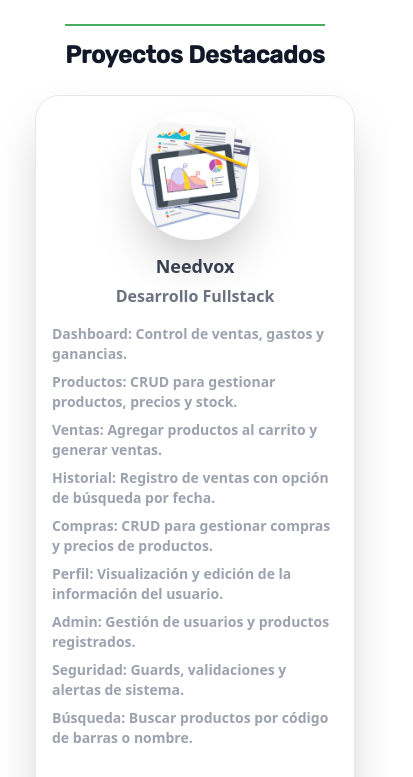
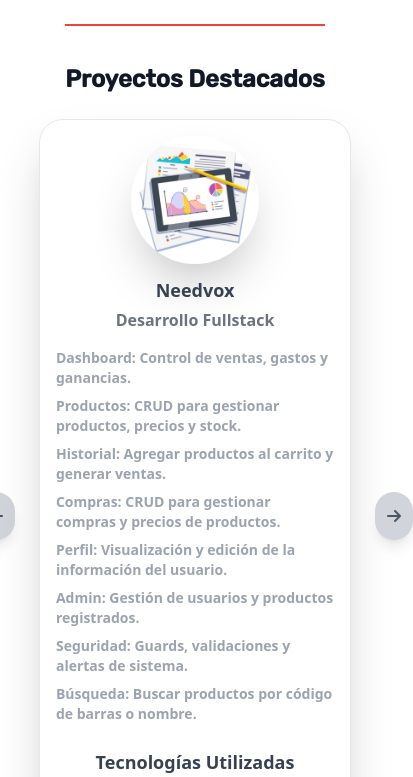
Before and after one commit to jaavispeed/Portafolio, an Angular app: page /home in a window 390 px wide. Shown: the part 820-1597 px from the top of the page, 413 px wide, since content can reach past the window. Built offline with nearby package versions, Linux system fonts and the light colour scheme.

Commit message:
Flechas que cambian

```diff
--- a/src/app/Pages/landing-page/landing-page.component.ts
+++ b/src/app/Pages/landing-page/landing-page.component.ts
@@ -15,7 +15,7 @@
 })
 export default class LandingPageComponent {
 
-  loading: boolean = true;
+  loading: boolean = false;
   menuOpen: boolean = false;
 
   ngOnInit(): void {
--- a/src/app/Pages/projects/projects.component.html
+++ b/src/app/Pages/projects/projects.component.html
@@ -4,50 +4,73 @@
     Proyectos Destacados
   </h2>
 
-  <!-- Contenedor de tarjetas con la estructura del modal reemplazada -->
-  <div class="flex justify-center gap-6 mt-6">
-    <!-- Tarjeta con estructura del modal achicada -->
-    <div class="bg-white font-semibold text-center rounded-3xl border shadow-2xl p-4 max-w-xs sm:max-w-sm md:max-w-md lg:max-w-lg flex flex-col justify-between">
-      <img class="mb-3 w-32 h-32 rounded-full shadow-2xl mx-auto" src="Needvox.png" alt="Needvox">
-      <h1 class="text-lg text-gray-700">Needvox</h1>
-      <h3 class="text-md text-gray-500 mt-1">Desarrollo Fullstack</h3>
+  <div class="flex items-center gap-6 mt-6">
+    <!-- Flecha izquierda -->
+    <button
+      class="p-3 bg-gray-300 hover:bg-gray-400 rounded-full shadow-lg transition"
+      (click)="changeCard('prev')"
+    >
+      <i class="fas fa-arrow-left text-gray-600"></i>
+    </button>
+
+    <!-- Tarjeta dinámica -->
+    <div
+      class="bg-white font-semibold text-center rounded-3xl border shadow-2xl p-4 max-w-xs sm:max-w-sm md:max-w-md lg:max-w-lg flex flex-col justify-between"
+    >
+      <img
+        class="mb-3 w-32 h-32 rounded-full shadow-2xl mx-auto"
+        [src]="projects[currentIndex].image"
+        [alt]="projects[currentIndex].name"
+      />
+      <h1 class="text-lg text-gray-700">{{ projects[currentIndex].name }}</h1>
+      <h3 class="text-md text-gray-500 mt-1">{{ projects[currentIndex].role }}</h3>
 
       <!-- Lista de funcionalidades resumidas -->
       <ul class="text-sm text-left text-gray-400 mt-4 space-y-2">
-        <li><strong>Dashboard:</strong> Control de ventas, gastos y ganancias.</li>
-        <li><strong>Productos:</strong> CRUD para gestionar productos, precios y stock.</li>
-        <li><strong>Ventas:</strong> Agregar productos al carrito y generar ventas.</li>
-        <li><strong>Historial:</strong> Registro de ventas con opción de búsqueda por fecha.</li>
-        <li><strong>Compras:</strong> CRUD para gestionar compras y precios de productos.</li>
-        <li><strong>Perfil:</strong> Visualización y edición de la información del usuario.</li>
-        <li><strong>Admin:</strong> Gestión de usuarios y productos registrados.</li>
-        <li><strong>Seguridad:</strong> Guards, validaciones y alertas de sistema.</li>
-        <li><strong>Búsqueda:</strong> Buscar productos por código de barras o nombre.</li>
+        <li *ngFor="let feature of projects[currentIndex].description">
+          <strong>{{ feature.title }}:</strong> {{ feature.detail }}
+        </li>
       </ul>
 
-      <!-- Sección de Tecnologías Utilizadas -->
+      <!-- Tecnologías utilizadas -->
       <div class="mt-6">
         <h3 class="text-lg font-semibold text-gray-700">Tecnologías Utilizadas</h3>
         <div class="flex justify-center gap-4 mt-2">
-          <!-- Iconos de tecnologías centrados -->
-          <img src="https://cdn.jsdelivr.net/gh/devicons/devicon@latest/icons/angular/angular-original.svg" alt="Angular" class="w-8 h-8" />
-          <img src="https://nestjs.com/img/logo-small.svg" alt="NestJS" class="w-8 h-8" />
-          <img src="https://cdn.jsdelivr.net/gh/devicons/devicon@latest/icons/typescript/typescript-original.svg" alt="Typescript" class="w-8 h-8" />
-          <img src="https://cdn.jsdelivr.net/gh/devicons/devicon@latest/icons/postgresql/postgresql-original.svg" alt="PostgreSQL" class="w-8 h-8" />
-          <img src="https://cdn.jsdelivr.net/gh/devicons/devicon@latest/icons/tailwindcss/tailwindcss-original.svg" alt="Tailwind CSS" class="w-8 h-8" />
-          <img src="https://cdn.jsdelivr.net/gh/devicons/devicon@latest/icons/vercel/vercel-original-wordmark.svg" alt="Vercel" class="w-8 h-8" />
+          <!-- Muestra dinámicamente las tecnologías con iconos -->
+          <img
+            *ngFor="let tech of projects[currentIndex].technologies"
+            [src]="tech.icon"
+            [alt]="tech.name"
+            class="w-8 h-8"
+          />
         </div>
       </div>
 
-      <!-- Botones para la página y el repositorio de GitHub con iconos -->
+      <!-- Botones para página y repositorio -->
       <div class="mt-4 flex justify-start gap-4">
-        <a href="https://needvox.com" target="_blank" class="px-4 py-2 bg-blue-500 text-white rounded-lg hover:bg-blue-600 transition-colors flex items-center">
+        <a
+          [href]="projects[currentIndex].pageUrl"
+          target="_blank"
+          class="px-4 py-2 bg-blue-500 text-white rounded-lg hover:bg-blue-600 transition-colors flex items-center"
+        >
           <i class="fas fa-link mr-2"></i> Ver Página
         </a>
-        <a href="https://github.com/jaavispeed/Needvox" target="_blank" class="px-4 py-2 bg-gray-800 text-white rounded-lg hover:bg-gray-700 transition-colors flex items-center">
+        <a
+          [href]="projects[currentIndex].repoUrl"
+          target="_blank"
+          class="px-4 py-2 bg-gray-800 text-white rounded-lg hover:bg-gray-700 transition-colors flex items-center"
+        >
           <i class="fab fa-github mr-2"></i> Ver Repositorio
         </a>
       </div>
     </div>
+
+    <!-- Flecha derecha -->
+    <button
+      class="p-3 bg-gray-300 hover:bg-gray-400 rounded-full shadow-lg transition"
+      (click)="changeCard('next')"
+    >
+      <i class="fas fa-arrow-right text-gray-600"></i>
+    </button>
   </div>
 </div>
--- a/src/app/Pages/projects/projects.component.ts
+++ b/src/app/Pages/projects/projects.component.ts
@@ -9,7 +9,79 @@
   styleUrl: './projects.component.css'
 })
 export default class ProjectsComponent {
+  currentIndex = 0; // Índice de la tarjeta actual
   isModalOpen: boolean = false;
+
+
+
+  // Array de tarjetas
+  projects = [
+    {
+      name: 'Needvox',
+      role: 'Desarrollo Fullstack',
+      image: 'Needvox.png',
+      description: [
+        { title: 'Dashboard', detail: 'Control de ventas, gastos y ganancias.' },
+        { title: 'Productos', detail: 'CRUD para gestionar productos, precios y stock.' },
+        { title: 'Historial', detail: 'Agregar productos al carrito y generar ventas.' },
+        { title: 'Compras', detail: 'CRUD para gestionar compras y precios de productos.' },
+        { title: 'Perfil', detail: 'Visualización y edición de la información del usuario.' },
+        { title: 'Admin', detail: 'Gestión de usuarios y productos registrados.' },
+        { title: 'Seguridad', detail: 'Guards, validaciones y alertas de sistema.' },
+        { title: 'Búsqueda', detail: 'Buscar productos por código de barras o nombre.' },
+
+      ],
+      technologies: [
+        { name: 'Angular', icon: 'https://cdn.jsdelivr.net/gh/devicons/devicon/icons/angular/angular-original.svg' },
+        { name: 'NestJS', icon: 'https://nestjs.com/img/logo-small.svg' },
+        { name: 'Typescript', icon: 'https://cdn.jsdelivr.net/gh/devicons/devicon/icons/typescript/typescript-original.svg' },
+        { name: 'PostgreSQL', icon: 'https://cdn.jsdelivr.net/gh/devicons/devicon/icons/postgresql/postgresql-original.svg' },
+        { name: 'Tailwind CSS', icon: 'https://cdn.jsdelivr.net/gh/devicons/devicon@latest/icons/tailwindcss/tailwindcss-original.svg' },
+        { name: 'Vercel', icon: 'https://cdn.jsdelivr.net/gh/devicons/devicon/icons/vercel/vercel-original-wordmark.svg' },
+      ],
+      pageUrl: 'https://needvox.com',
+      repoUrl: 'https://github.com/jaavispeed/Needvox',
+    },
+    {
+      name: 'Sistema de Autenticacion',
+      role: 'Desarrollo FullStack',
+      image: '',
+      description: [
+        { title: 'Sistema de Login', detail: 'Permite a los usuarios iniciar sesión de forma segura.' },
+        { title: 'Sistema de Registro', detail: 'Los usuarios pueden registrarse en la plataforma.' },
+        { title: 'Perfil de Usuario', detail: 'Visualización de los datos del usuario en su perfil.' },
+        { title: 'Protección de Rutas', detail: 'Acceso restringido a ciertas secciones según autenticación.' },
+        { title: 'Validación de Formularios', detail: 'Verificación de datos en formularios para asegurar su validez.' },
+        { title: 'Manejo de Errores', detail: 'Gestión adecuada de errores en el sistema.' },
+
+
+      ],
+      technologies: [
+        { name: 'Laravel 11.', icon: 'https://cdn.jsdelivr.net/gh/devicons/devicon@latest/icons/laravel/laravel-original.svg' },
+        { name: 'Vue 3.', icon: 'https://cdn.jsdelivr.net/gh/devicons/devicon@latest/icons/vuejs/vuejs-original.svg' },
+        { name: 'TailwindCSS.', icon: 'https://cdn.jsdelivr.net/gh/devicons/devicon@latest/icons/tailwindcss/tailwindcss-original.svg' },
+        { name: 'SQLite.', icon: 'https://cdn.jsdelivr.net/gh/devicons/devicon@latest/icons/sqlite/sqlite-original.svg' },
+      ],
+      pageUrl: '',
+      repoUrl: 'https://github.com/jaavispeed/login-and-register',
+    },
+  ];
+
+
+  // Cambiar la tarjeta actual
+  changeCard(direction: 'prev' | 'next') {
+    if (direction === 'prev') {
+      this.currentIndex =
+        (this.currentIndex - 1 + this.projects.length) % this.projects.length;
+    } else {
+      this.currentIndex =
+        (this.currentIndex + 1) % this.projects.length;
+    }
+  }
+
+
+
+
 
   openModal() {
     this.isModalOpen = true;
```
